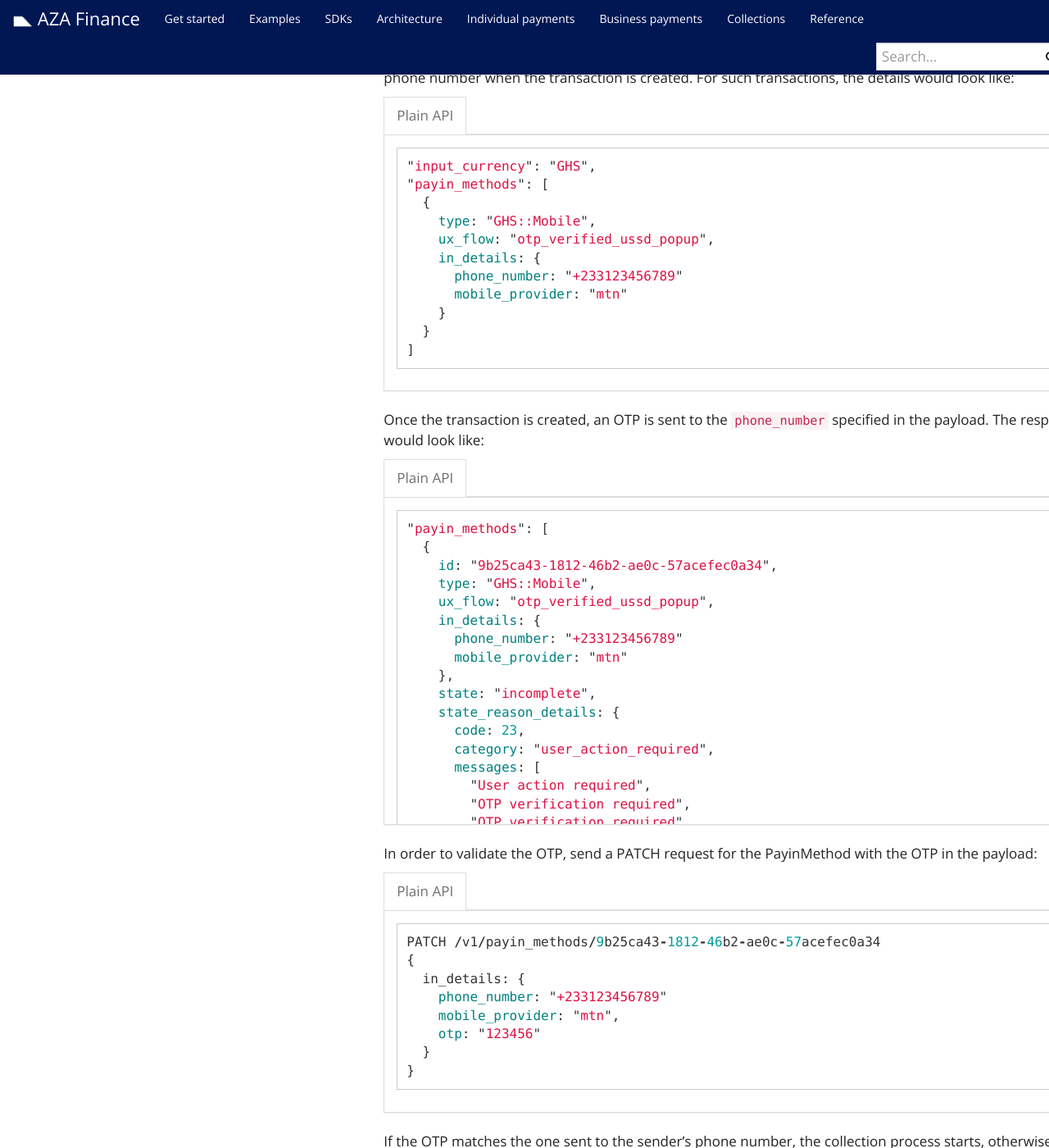
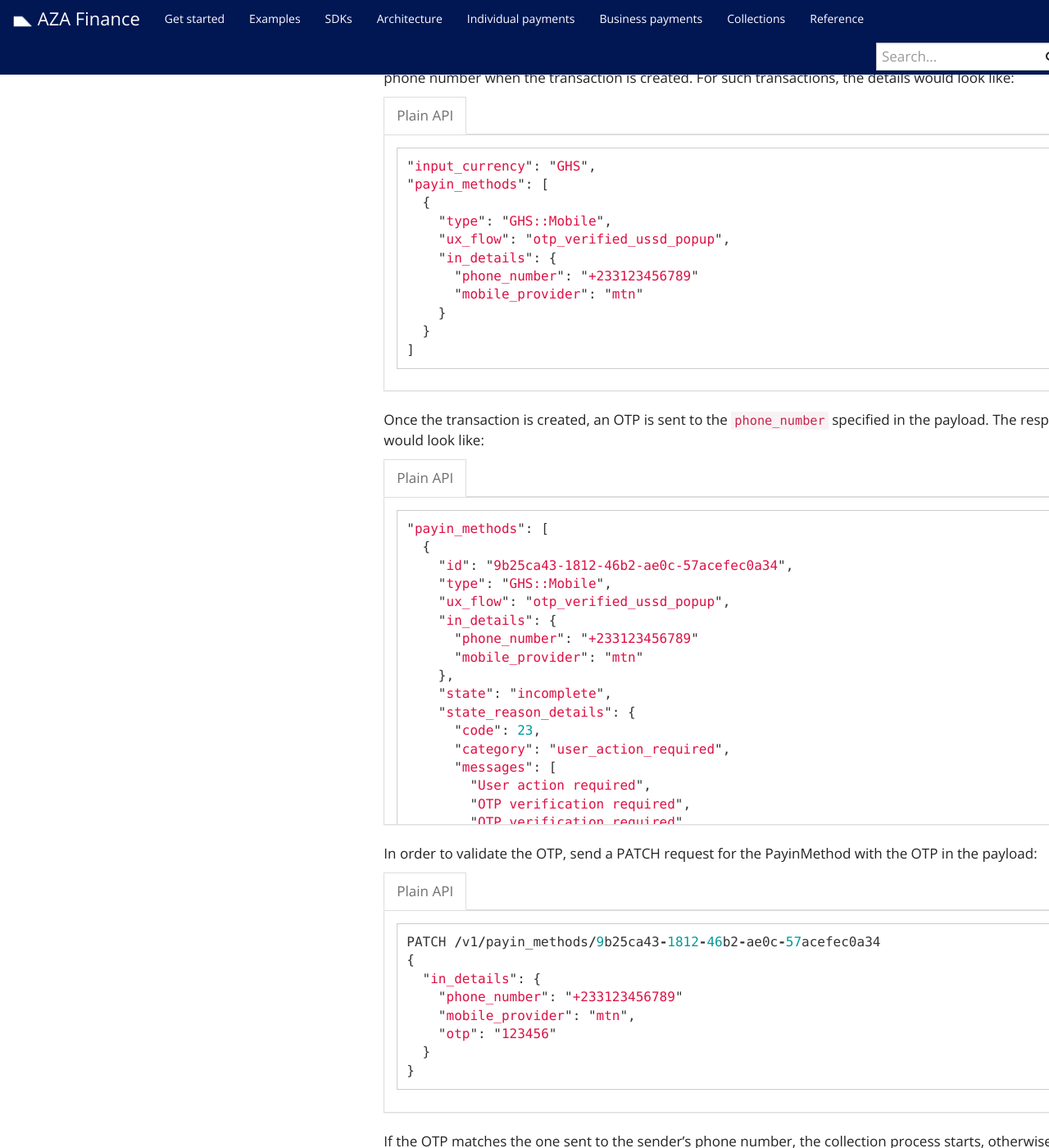
Before and after one commit to transferzero/api-documentation, a Jekyll site: the page built from _docs/collection-details.md, in a window 1280 px wide and 1400 px high, scrolled down 1695 px. Shown: the whole window at 82% size. Built offline with Jekyll 4.4.1, drawn with Linux system fonts in a browser that asks for light colours; nearby versions of some CDN libraries; comment, search, counter and statistics services are not loaded; some of the changed lines change nothing that is shown.

Commit message:
BTA-8232 Fix punctuation in otp examples

````diff
--- a/_docs/collection-details.md
+++ b/_docs/collection-details.md
@@ -72,11 +72,11 @@ For such transactions, the details would look like:
 "input_currency": "GHS",
 "payin_methods": [
   {
-    type: "GHS::Mobile",
-    ux_flow: "otp_verified_ussd_popup",
-    in_details: {
-      phone_number: "+233123456789"
-      mobile_provider: "mtn"
+    "type": "GHS::Mobile",
+    "ux_flow": "otp_verified_ussd_popup",
+    "in_details": {
+      "phone_number": "+233123456789"
+      "mobile_provider": "mtn"
     }
   }
 ]
@@ -91,23 +91,23 @@ Once the transaction is created, an OTP is sent to the `phone_number` specified
 ```javascript
 "payin_methods": [
   {
-    id: "9b25ca43-1812-46b2-ae0c-57acefec0a34",
-    type: "GHS::Mobile",
-    ux_flow: "otp_verified_ussd_popup",
-    in_details: {
-      phone_number: "+233123456789"
-      mobile_provider: "mtn"
+    "id": "9b25ca43-1812-46b2-ae0c-57acefec0a34",
+    "type": "GHS::Mobile",
+    "ux_flow": "otp_verified_ussd_popup",
+    "in_details": {
+      "phone_number": "+233123456789"
+      "mobile_provider": "mtn"
     },
-    state: "incomplete",
-    state_reason_details: {
-      code: 23,
-      category: "user_action_required",
-      messages: [
+    "state": "incomplete",
+    "state_reason_details": {
+      "code": 23,
+      "category": "user_action_required",
+      "messages": [
         "User action required",
         "OTP verification required",
         "OTP verification required"
       ],
-      description: "This transaction is awaiting OTP validation by the user."
+      "description": "This transaction is awaiting OTP validation by the user."
     },
   }
 ```
@@ -121,10 +121,10 @@ In order to validate the OTP, send a PATCH request for the PayinMethod with the
 ```javascript
 PATCH /v1/payin_methods/9b25ca43-1812-46b2-ae0c-57acefec0a34
 {
-  in_details: {
-    phone_number: "+233123456789"
-    mobile_provider: "mtn",
-    otp: "123456"
+  "in_details": {
+    "phone_number": "+233123456789"
+    "mobile_provider": "mtn",
+    "otp": "123456"
   }
 }
 ```
@@ -137,16 +137,16 @@ If the OTP matches the one sent to the sender's phone number, the collection pro
 {% capture data-raw %}
 ```javascript
 {
-  id: "9b25ca43-1812-46b2-ae0c-57acefec0a34",
-  type: "GHS::Mobile",
-  ux_flow: "otp_verified_ussd_popup",
-  in_details: {
-    phone_number: "+233123456789"
-    mobile_provider: "mtn",
-    otp: "123456"
+  "id": "9b25ca43-1812-46b2-ae0c-57acefec0a34",
+  "type": "GHS::Mobile",
+  "ux_flow": "otp_verified_ussd_popup",
+  "in_details": {
+    "phone_number": "+233123456789"
+    "mobile_provider": "mtn",
+    "otp": "123456"
   },
-  errors: {
-    otp: [
+  "errors": {
+    "otp": [
       {
         "error": "invalid"
       }
````
